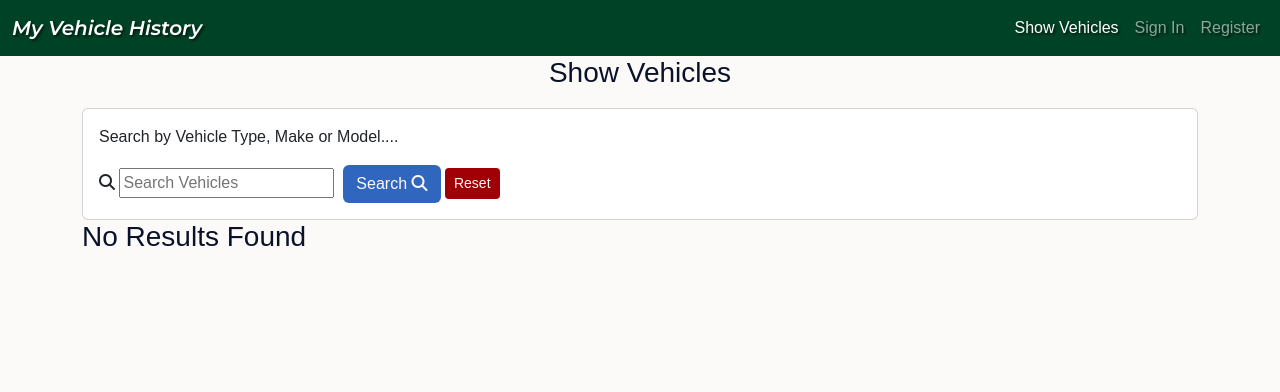
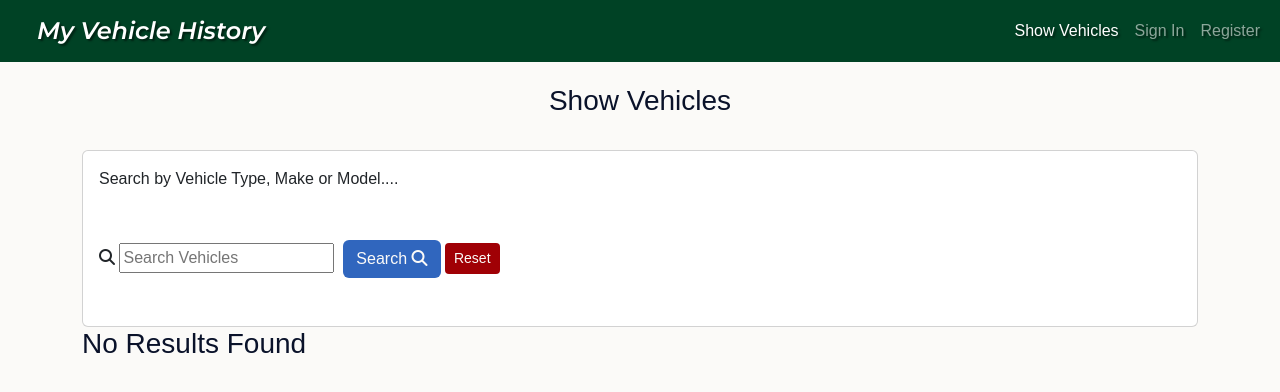
Before and after one commit to Ad-White/my-vehicle-history, a Flask app: page / in a window 1280 px wide. Shown: the top 392 px of the page. Run offline with Flask 3, Linux system fonts and the light colour scheme; data that the repository does not hold is empty; some libraries are stand-ins or nearby versions; some web fonts are replaced.

Commit message:
Improve css, solve horizontal scrolling

```diff
--- a/static/css/style.css
+++ b/static/css/style.css
@@ -8,6 +8,8 @@
 
 .logo {
     font-family: 'Montserrat', sans-serif;
+    font-size: 150%;
+    margin-left: 2%;
 }
 
 #navbar {
@@ -19,8 +21,10 @@
 }
 
 .flashes h4 {
-    background-color: #0075a2;
+    background-color: #3066be;
+    color: #fbfaf8;
     line-height: 2;
+    text-align: center;
 }
 
 .form-group {
@@ -29,12 +33,24 @@
 }
 
 label {
+    font-size: 120%;
+    font-weight: bold;
     color: #0a122a;
+}
+
+#query {
+    margin-bottom: 2%;
+}
+
+.form-check {
+    margin-left: 2%;
 }
 
 .page-title {
     text-transform: capitalize;
     text-align: center;
+    margin-top: 2%;
+    margin-bottom: 2%;
 }
 
 .card-img-top {
@@ -66,9 +82,13 @@
 .cancel-delete-btn {
     background-color: #a00005;
     color: #fbfaf8;
+    margin-top: 3%;
+    margin-bottom: 3%;
 }
 
 .add-edit-save-btn {
     background-color: #3066be;
     color: #fbfaf8;
+    margin-top: 3%;
+    margin-bottom: 3%;
 }
--- a/templates/base.html
+++ b/templates/base.html
@@ -3,7 +3,7 @@
 <head>
     <meta charset="UTF-8">
     <meta http-equiv="X-UA-Compatible" content="IE=edge">
-    <meta name="viewport" content="width=device-width, initial-scale=1.0">
+    <meta name="viewport" content="width=device-width, initial-scale=1.0, maximum-scale=1, user-scalable=no">
     <!-- source = Bootstrap 5.3.1 -->
     <link rel="stylesheet" href="https://cdn.jsdelivr.net/npm/bootstrap@5.3.1/dist/css/bootstrap.min.css" type="text/css">
     <!-- source = Fontawesome -->
@@ -67,7 +67,7 @@
             {% if messages %}
                 {% for message in messages %}
                     <div class="row flashes">
-                        <h4 class="bg-info p-2 text-white text-center">{{ message }}</h4>
+                        <h4>{{ message }}</h4>
                     </div>
                 {% endfor %}
             {% endif %}
```
